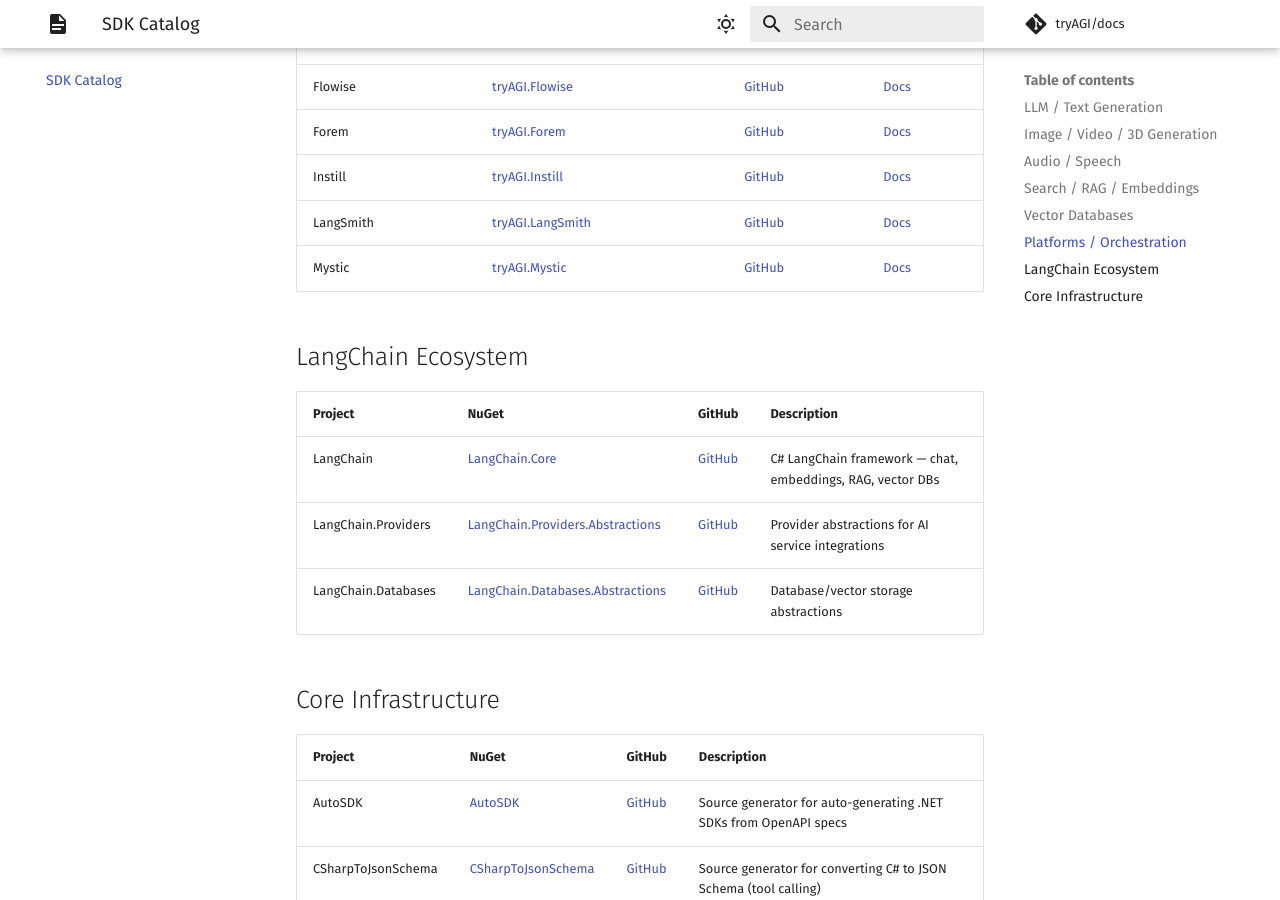
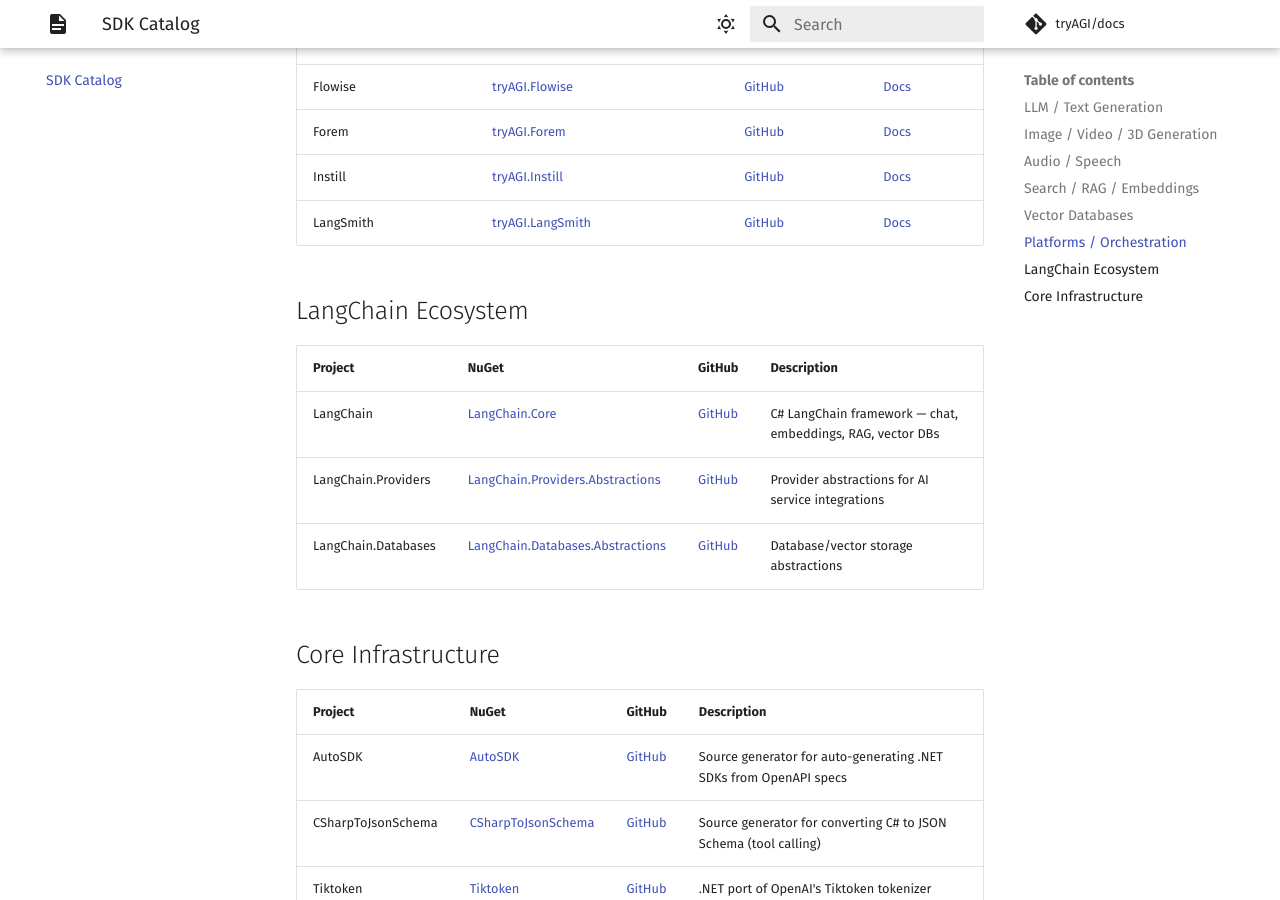
Before and after one commit to tryAGI/docs, an MkDocs documentation site: the page built from docs/sdks/index.md, in a window 1280 px wide and 900 px high, scrolled down 2464 px. Built offline with MkDocs 1.6.1 and Material for MkDocs 9.7.7, drawn with Linux system fonts in a browser that asks for light colours; comment, search, counter and statistics services are not loaded; the version menu is left out.

Commit message:
chore: Remove archived Mystic SDK from docs
Co-Authored-By: Claude Opus 4.6 <noreply@anthropic.com>

```diff
--- a/docs/sdks/index.md
+++ b/docs/sdks/index.md
@@ -66,7 +66,7 @@ Complete listing of all tryAGI SDKs organized by category.
 | Forem | [tryAGI.Forem](https://www.nuget.org/packages/tryAGI.Forem) | [GitHub](https://github.com/tryAGI/Forem) | [Docs](https://tryagi.github.io/Forem/) |
 | Instill | [tryAGI.Instill](https://www.nuget.org/packages/tryAGI.Instill) | [GitHub](https://github.com/tryAGI/Instill) | [Docs](https://tryagi.github.io/Instill/) |
 | LangSmith | [tryAGI.LangSmith](https://www.nuget.org/packages/tryAGI.LangSmith) | [GitHub](https://github.com/tryAGI/LangSmith) | [Docs](https://tryagi.github.io/LangSmith/) |
-| Mystic | [tryAGI.Mystic](https://www.nuget.org/packages/tryAGI.Mystic) | [GitHub](https://github.com/tryAGI/Mystic) | [Docs](https://tryagi.github.io/Mystic/) |
+
 
 ## LangChain Ecosystem
 
```
